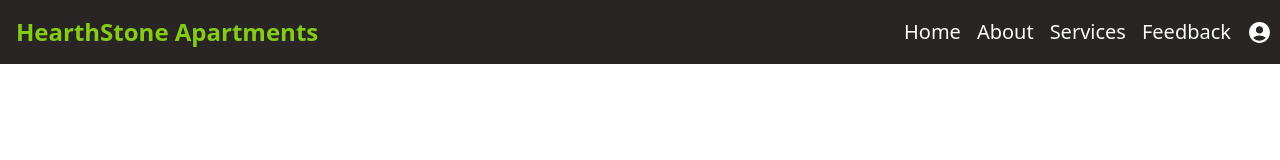
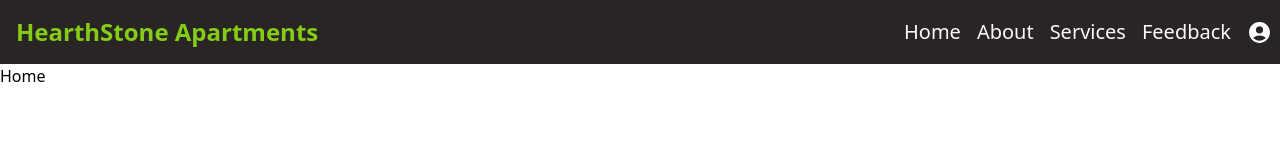
Before and after one commit to Solomon-Gachure/Hearthstone, a React (Create React App) app: page / in a window 1280 px wide. Shown: the top 160 px of the page. Built offline with nearby package versions, Linux system fonts and the light colour scheme.

Commit message:
Created the home page

```diff
--- a/src/App.js
+++ b/src/App.js
@@ -1,9 +1,11 @@
+import Home from "./components/home";
 import Navbar from "./components/navbar";
 
 function App() {
   return (
     <div >
       <Navbar/>
+      <Home/>
     </div>
   );
 }
--- /dev/null
+++ b/src/components/home.js
@@ -0,0 +1,9 @@
+import React from 'react'
+
+const Home = () => {
+  return (
+    <div>Home</div>
+  )
+}
+
+export default Home
```
